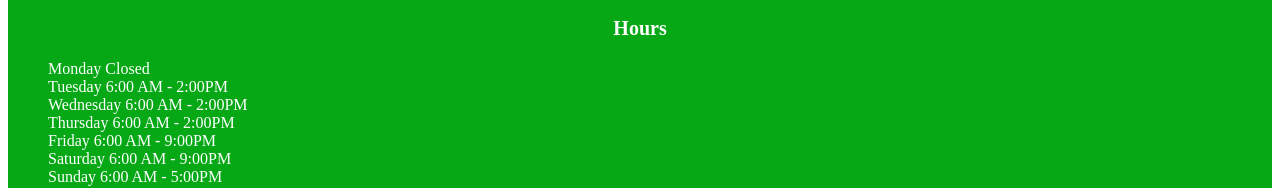
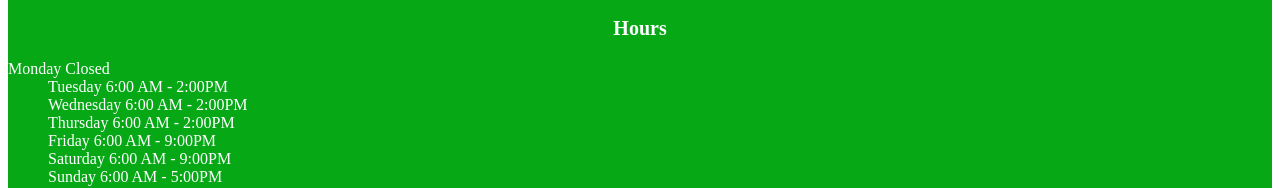
Before and after one commit to ljessup1/farm, a plain HTML site: page index.html in a window 1280 px wide. Shown: the part 3444-3632 px from the top of the page. Drawn offline with Linux system fonts and the light colour scheme; a web font is replaced by a local one.

Commit message:
index.html

```diff
--- a/index.html
+++ b/index.html
@@ -142,7 +142,7 @@
             <section>
         <h3 class="hour">Hours</h3>
            <dl>
-                 <dd>Monday Closed</dd>
+                 <dt>Monday Closed</dt>
                  <dd>Tuesday 6:00 AM - 2:00PM</dd>
                   <dd>Wednesday 6:00 AM - 2:00PM</dd>
                   <dd>Thursday 6:00 AM - 2:00PM</dd>
```
